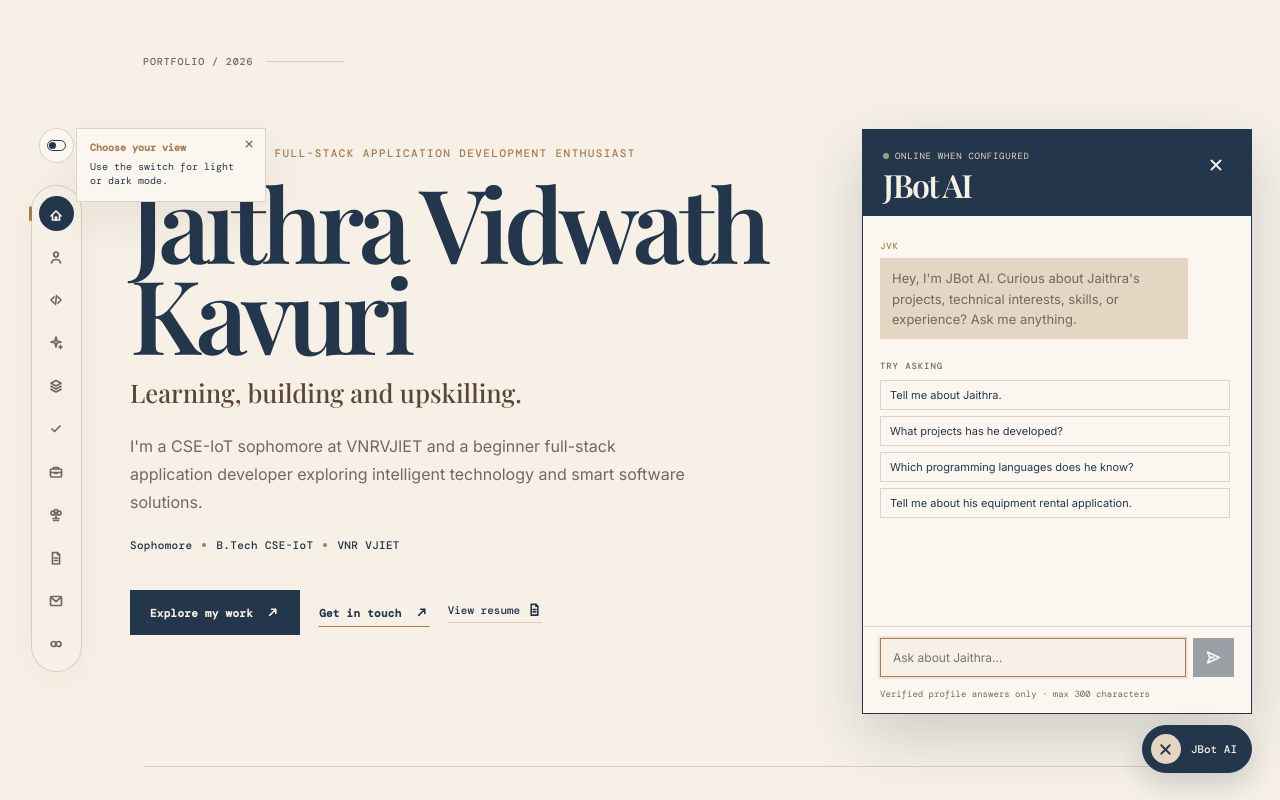
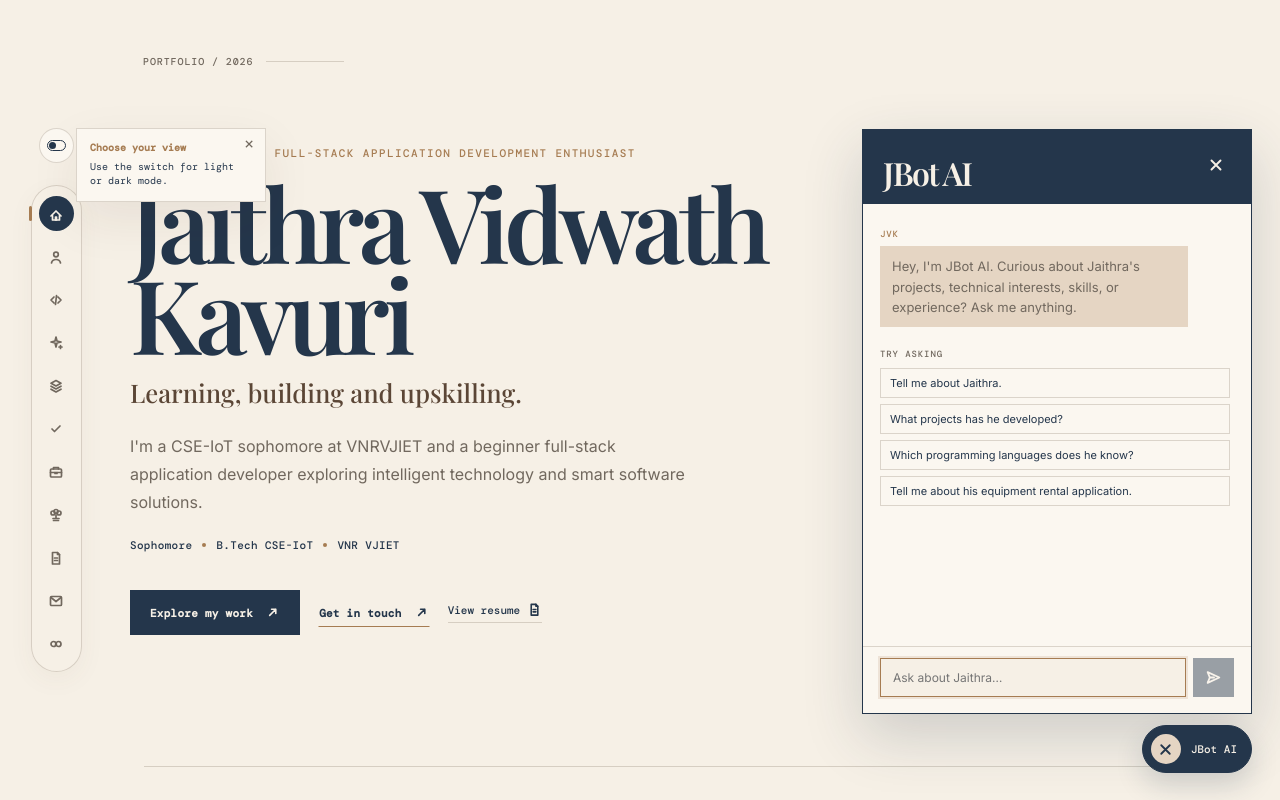
Before and after one commit to jaithravidwath-create/Portfolio, a React (Vite) app: page / in a window 1280 px wide. Both pictures are taken after a click on the button "JBot AI". Shown: the top 800 px of the page. Built offline with nearby package versions, Linux system fonts and the light colour scheme; no server answers.

Commit message:
Update Chatbot.tsx

```diff
--- a/src/components/Chatbot.tsx
+++ b/src/components/Chatbot.tsx
@@ -54,7 +54,9 @@ export function Chatbot() {
     </button>
     <aside className={`chat-panel ${open ? 'is-open' : ''}`} aria-hidden={!open} aria-label="JBot AI chatbot">
       <div className="chat-panel__header">
-        <div><span className="chat-status"><i /> online when configured</span><h2>JBot AI</h2></div>
+        <div>
+          <h2>JBot AI</h2>
+        </div>
         <button className="icon-button" type="button" aria-label="Close chat" onClick={() => setOpen(false)}><Icon name="close" /></button>
       </div>
       <div className="chat-panel__body">
@@ -62,7 +64,6 @@ export function Chatbot() {
           {messages.map((message, index) => <div className={`chat-message chat-message--${message.role}`} key={`${message.role}-${index}`}><span className="chat-message__role">{message.role === 'assistant' ? 'JVK' : 'You'}</span><p>{message.content}</p></div>)}
           {loading && <div className="chat-message chat-message--assistant"><span className="chat-message__role">JBot AI</span><div className="typing" aria-label="JBot AI is typing"><i /><i /><i /></div></div>}
 
-          {/* Suggestions placed INSIDE the scroll container below messages */}
           <div className="chat-suggestions" style={{ marginTop: '12px' }}>
             <p>TRY ASKING</p>
             {suggestedQuestions.slice(0, 4).map((question) => (
@@ -76,11 +77,10 @@ export function Chatbot() {
 
         {error && <p className="chat-error" role="alert">{error}</p>}
       </div>
-      <form className="chat-input" onSubmit={(event) => { event.preventDefault(); void sendMessage(input) }}>
+      <form className="chat-input" style={{ paddingBottom: '16px', marginTop: '4px' }} onSubmit={(event) => { event.preventDefault(); void sendMessage(input) }}>
         <input ref={inputRef} type="text" value={input} onChange={(event) => setInput(event.target.value)} onKeyDown={handleKeyDown} placeholder="Ask about Jaithra…" maxLength={300} aria-label="Ask a question" disabled={loading} />
         <button type="submit" aria-label="Send message" disabled={loading || !input.trim()}><Icon name="send" /></button>
       </form>
-      <p className="chat-note">Verified profile answers only · max 300 characters</p>
     </aside>
   </>
 }
```
